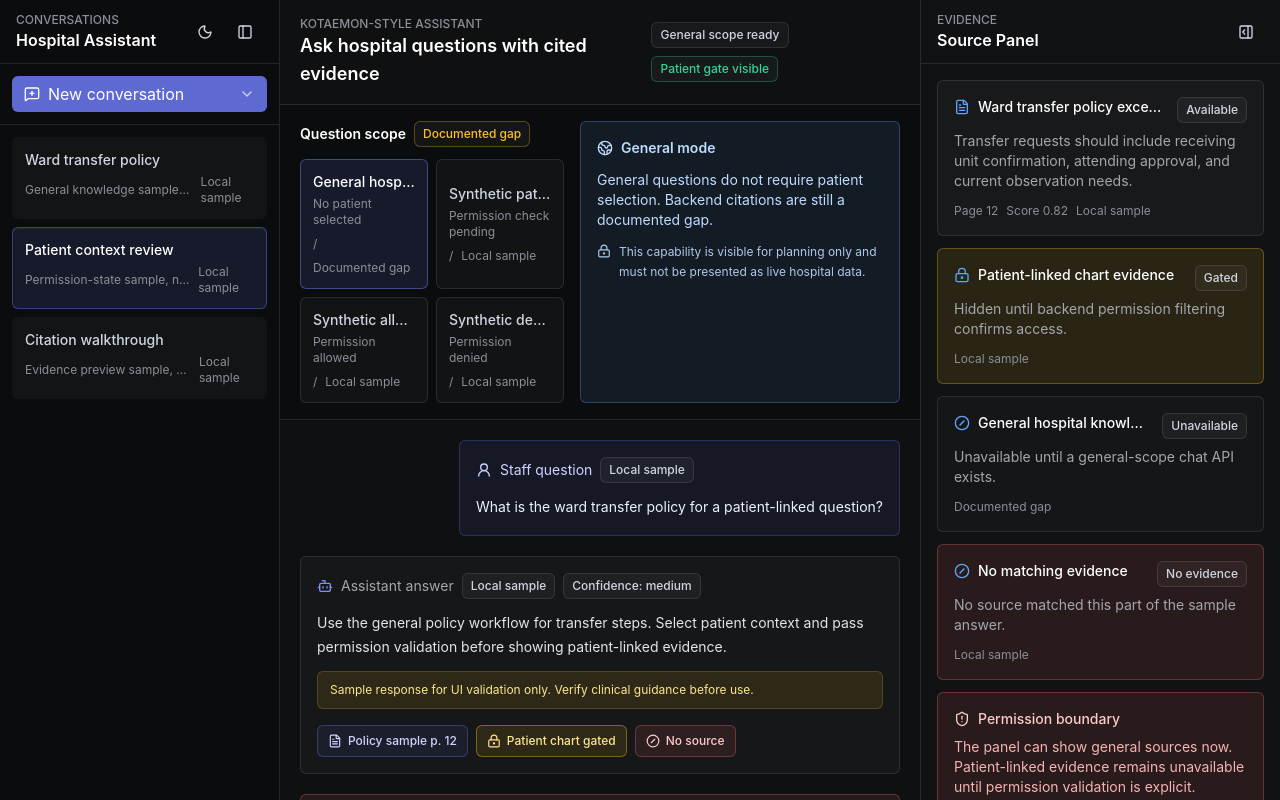
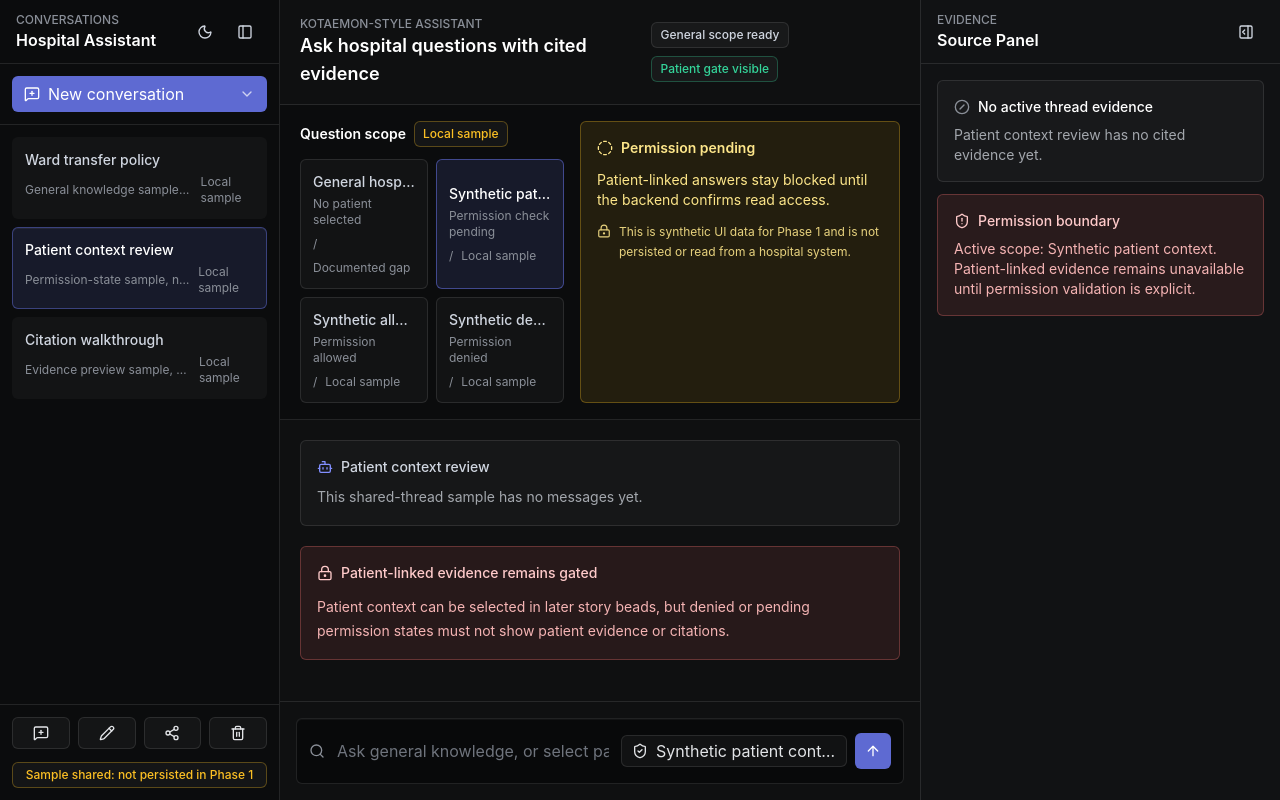
Before and after one commit to qwan30/chat-hospital-system, a Next.js app in the folder app/frontend/: page / in a window 1280 px wide. Both pictures are taken after a click on the button 139 px from the left and 268 px from the top of the page. Shown: the top 800 px of the page. Built offline with nearby package versions, Linux system fonts and the light colour scheme.

Commit message:
fix(br-9gn): centralize chat workspace state

```diff
--- a/app/frontend/package.json
+++ b/app/frontend/package.json
@@ -7,6 +7,7 @@
     "dev": "next dev",
     "build": "next build",
     "start": "next start",
+    "test:workspace": "node scripts/verify-chat-workspace-state.mjs",
     "lint": "eslint .",
     "typecheck": "tsc --noEmit",
     "ui:add": "shadcn add"
--- /dev/null
+++ b/app/frontend/scripts/verify-chat-workspace-state.mjs
@@ -0,0 +1,58 @@
+import assert from "node:assert/strict";
+import { readFileSync } from "node:fs";
+import { dirname, join } from "node:path";
+import test from "node:test";
+import { fileURLToPath } from "node:url";
+
+const root = dirname(fileURLToPath(import.meta.url));
+const appRoot = join(root, "..");
+
+function source(relativePath) {
+  return readFileSync(join(appRoot, relativePath), "utf8");
+}
+
+test("AssistantShell owns the active workspace model", () => {
+  const shell = source("src/components/chat/AssistantShell.tsx");
+
+  assert.match(shell, /useState\(sampleWorkspaceState\.activeThreadId\)/);
+  assert.match(shell, /useState\(sampleWorkspaceState\.activePatientContextId\)/);
+  assert.match(shell, /function handleSelectThread\(threadId: string\)/);
+  assert.match(shell, /setActivePatientContextId\(nextThread\.patientContextId \?\?/);
+  assert.match(shell, /const activeEvidenceSources = useMemo/);
+});
+
+test("AssistantShell wires one active model into all chat workspace children", () => {
+  const shell = source("src/components/chat/AssistantShell.tsx");
+
+  assert.ok(shell.includes("activeThread={activeThread}"));
+  assert.ok(shell.includes("activeThreadId={activeThreadId}"));
+  assert.ok(shell.includes("onSelectThread={handleSelectThread}"));
+  assert.ok(shell.includes("activeContext={activePatientContext}"));
+  assert.ok(shell.includes("activeContextId={activePatientContextId}"));
+  assert.ok(shell.includes("onSelectContext={setActivePatientContextId}"));
+  assert.ok(shell.includes("evidenceSources={activeEvidenceSources}"));
+});
+
+test("child workspace components do not own disconnected sample workspace state", () => {
+  const childFiles = [
+    "src/components/chat/ConversationSidebar.tsx",
+    "src/components/chat/ChatTranscript.tsx",
+    "src/components/chat/PatientContextGate.tsx",
+    "src/components/chat/EvidencePanel.tsx",
+    "src/components/chat/ChatComposer.tsx",
+  ];
+
+  for (const file of childFiles) {
+    const content = source(file);
+
+    assert.doesNotMatch(content, /sampleWorkspaceState/);
+  }
+});
+
+test("sidebar, transcript, context gate, composer, and evidence panel receive explicit props", () => {
+  assert.match(source("src/components/chat/ConversationSidebar.tsx"), /onSelectThread: \(threadId: string\) => void/);
+  assert.match(source("src/components/chat/ChatTranscript.tsx"), /activeThread: ConversationThread \| undefined/);
+  assert.match(source("src/components/chat/PatientContextGate.tsx"), /onSelectContext: \(contextId: string\) => void/);
+  assert.match(source("src/components/chat/ChatComposer.tsx"), /activeContext: PatientContext \| undefined/);
+  assert.match(source("src/components/chat/EvidencePanel.tsx"), /evidenceSources: EvidenceSource\[\]/);
+});
--- a/app/frontend/src/components/chat/AssistantShell.tsx
+++ b/app/frontend/src/components/chat/AssistantShell.tsx
@@ -1,15 +1,65 @@
+"use client";
+
+import { useMemo, useState } from "react";
 import { Badge } from "@/components/ui/badge";
 import { ChatComposer } from "@/components/chat/ChatComposer";
 import { ChatTranscript } from "@/components/chat/ChatTranscript";
 import { ConversationSidebar } from "@/components/chat/ConversationSidebar";
 import { EvidencePanel } from "@/components/chat/EvidencePanel";
 import { PatientContextGate } from "@/components/chat/PatientContextGate";
+import { sampleWorkspaceState } from "@/lib/chat-assistant";
 
 export function AssistantShell() {
+  const [activeThreadId, setActiveThreadId] = useState(sampleWorkspaceState.activeThreadId);
+  const [activePatientContextId, setActivePatientContextId] = useState(sampleWorkspaceState.activePatientContextId);
+
+  const activeThread = useMemo(
+    () => sampleWorkspaceState.threads.find((thread) => thread.id === activeThreadId) ?? sampleWorkspaceState.threads[0],
+    [activeThreadId],
+  );
+  const activePatientContext = useMemo(
+    () =>
+      sampleWorkspaceState.patientContexts.find((context) => context.id === activePatientContextId) ??
+      sampleWorkspaceState.patientContexts[0],
+    [activePatientContextId],
+  );
+  const activeEvidenceSources = useMemo(() => {
+    if (!activeThread) {
+      return [];
+    }
+
+    const citationSourceIds = new Set(
+      activeThread.messages.flatMap((message) => message.citations.map((citation) => citation.evidenceSourceId)),
+    );
+
+    return sampleWorkspaceState.evidenceSources.filter((source) => citationSourceIds.has(source.id));
+  }, [activeThread]);
+
+  function handleSelectThread(threadId: string) {
+    const nextThread = sampleWorkspaceState.threads.find((thread) => thread.id === threadId);
+
+    if (!nextThread) {
+      return;
+    }
+
+    setActiveThreadId(nextThread.id);
+    setActivePatientContextId(nextThread.patientContextId ?? sampleWorkspaceState.activePatientContextId);
+  }
+
+  function handleSelectFirstThread() {
+    handleSelectThread(sampleWorkspaceState.activeThreadId);
+  }
+
   return (
     <main className="min-h-dvh bg-[#08090a] text-[#f7f8f8]">
       <div className="grid min-h-dvh grid-cols-1 lg:grid-cols-[280px_minmax(0,1fr)_360px]">
-        <ConversationSidebar />
+        <ConversationSidebar
+          activeThread={activeThread}
+          activeThreadId={activeThreadId}
+          onSelectFirstThread={handleSelectFirstThread}
+          onSelectThread={handleSelectThread}
+          threads={sampleWorkspaceState.threads}
+        />
 
         <section className="order-1 flex min-h-[76dvh] min-w-0 flex-col bg-[#0f1011] lg:order-2 lg:min-h-dvh">
           <header className="flex min-h-16 flex-col justify-center gap-3 border-b border-white/10 px-4 py-4 md:flex-row md:items-center md:justify-between md:px-5">
@@ -23,12 +73,21 @@ export function AssistantShell() {
             </div>
           </header>
 
-          <PatientContextGate />
-          <ChatTranscript />
-          <ChatComposer />
+          <PatientContextGate
+            activeContext={activePatientContext}
+            activeContextId={activePatientContextId}
+            contexts={sampleWorkspaceState.patientContexts}
+            onSelectContext={setActivePatientContextId}
+          />
+          <ChatTranscript activeThread={activeThread} />
+          <ChatComposer activeContext={activePatientContext} />
         </section>
 
-        <EvidencePanel />
+        <EvidencePanel
+          activeContext={activePatientContext}
+          activeThread={activeThread}
+          evidenceSources={activeEvidenceSources}
+        />
       </div>
     </main>
   );
--- a/app/frontend/src/components/chat/ChatComposer.tsx
+++ b/app/frontend/src/components/chat/ChatComposer.tsx
@@ -1,7 +1,12 @@
 import { ArrowUp, Search, ShieldCheck } from "lucide-react";
 import { Button } from "@/components/ui/button";
+import type { PatientContext } from "@/lib/chat-assistant";
 
-export function ChatComposer() {
+export function ChatComposer({ activeContext }: { activeContext: PatientContext | undefined }) {
+  const scopeLabel = activeContext
+    ? `${activeContext.displayLabel} / ${activeContext.permissionLabel}`
+    : "No active scope selected";
+
   return (
     <form className="border-t border-white/10 bg-[#0f1011] p-3 md:p-4">
       <label className="sr-only" htmlFor="assistant-question">
@@ -20,7 +25,7 @@ export function ChatComposer() {
         <div className="flex shrink-0 items-center gap-2">
           <Button size="sm" variant="secondary" type="button">
             <ShieldCheck className="size-4" />
-            Scope
+            <span className="max-w-[180px] truncate">{scopeLabel}</span>
           </Button>
           <Button size="icon" type="button" aria-label="Submit question">
             <ArrowUp className="size-4" />
--- a/app/frontend/src/components/chat/ChatTranscript.tsx
+++ b/app/frontend/src/components/chat/ChatTranscript.tsx
@@ -1,17 +1,21 @@
 import { Bot, LockKeyhole, UserRound } from "lucide-react";
 import { Badge } from "@/components/ui/badge";
 import { SourceCitation } from "@/components/chat/SourceCitation";
-import { sampleWorkspaceState } from "@/lib/chat-assistant";
+import type { ConversationThread } from "@/lib/chat-assistant";
 
-export function ChatTranscript() {
-  const activeThread =
-    sampleWorkspaceState.threads.find((thread) => thread.id === sampleWorkspaceState.activeThreadId) ??
-    sampleWorkspaceState.threads[0];
-
+export function ChatTranscript({ activeThread }: { activeThread: ConversationThread | undefined }) {
   return (
     <div className="flex-1 min-w-0 overflow-y-auto px-4 py-5 md:px-5">
       <div className="mx-auto flex w-full max-w-4xl flex-col gap-5">
-        {activeThread.messages.map((message) => {
+        {!activeThread ? (
+          <EmptyThreadNotice title="No conversation selected" body="Choose a thread from the sidebar to inspect its messages." />
+        ) : null}
+
+        {activeThread && activeThread.messages.length === 0 ? (
+          <EmptyThreadNotice title={activeThread.title} body="This shared-thread sample has no messages yet." />
+        ) : null}
+
+        {activeThread?.messages.map((message) => {
           const isAssistant = message.role === "assistant";
 
           return (
@@ -67,3 +71,15 @@ export function ChatTranscript() {
     </div>
   );
 }
+
+function EmptyThreadNotice({ title, body }: { title: string; body: string }) {
+  return (
+    <article className="max-w-3xl rounded-md border border-white/10 bg-white/[0.03] p-4">
+      <div className="mb-2 flex items-center gap-2 text-sm font-medium text-[#d0d6e0]">
+        <Bot className="size-4 text-[#828fff]" />
+        {title}
+      </div>
+      <p className="text-sm leading-6 text-[#a3a7ad]">{body}</p>
+    </article>
+  );
+}
--- a/app/frontend/src/components/chat/ConversationSidebar.tsx
+++ b/app/frontend/src/components/chat/ConversationSidebar.tsx
@@ -1,19 +1,24 @@
 "use client";
 
-import { useMemo, useState } from "react";
 import { ChevronDown, MessageSquarePlus, Moon, PanelLeft } from "lucide-react";
 import { Badge } from "@/components/ui/badge";
 import { Button } from "@/components/ui/button";
 import { ThreadShareControls } from "@/components/chat/ThreadShareControls";
-import { sampleWorkspaceState } from "@/lib/chat-assistant";
+import type { ConversationThread } from "@/lib/chat-assistant";
 
-export function ConversationSidebar() {
-  const [activeThreadId, setActiveThreadId] = useState(sampleWorkspaceState.activeThreadId);
-  const activeThread = useMemo(
-    () => sampleWorkspaceState.threads.find((thread) => thread.id === activeThreadId),
-    [activeThreadId],
-  );
-
+export function ConversationSidebar({
+  activeThread,
+  activeThreadId,
+  onSelectFirstThread,
+  onSelectThread,
+  threads,
+}: {
+  activeThread: ConversationThread | undefined;
+  activeThreadId: string;
+  onSelectFirstThread: () => void;
+  onSelectThread: (threadId: string) => void;
+  threads: ConversationThread[];
+}) {
   return (
     <aside className="order-2 flex min-h-[320px] min-w-0 flex-col border-t border-white/10 bg-[#0b0c0d] lg:order-1 lg:min-h-dvh lg:border-r lg:border-t-0">
       <div className="flex h-16 items-center justify-between border-b border-white/10 px-4">
@@ -32,7 +37,7 @@ export function ConversationSidebar() {
       </div>
 
       <div className="border-b border-white/10 p-3">
-        <Button className="w-full justify-between" type="button" onClick={() => setActiveThreadId(sampleWorkspaceState.activeThreadId)}>
+        <Button className="w-full justify-between" type="button" onClick={onSelectFirstThread}>
           <span className="inline-flex items-center gap-2">
             <MessageSquarePlus className="size-4" />
             New conversation
@@ -42,7 +47,7 @@ export function ConversationSidebar() {
       </div>
 
       <nav className="flex-1 space-y-2 overflow-y-auto p-3" aria-label="Conversation threads">
-        {sampleWorkspaceState.threads.map((thread) => (
+        {threads.map((thread) => (
           <button
             key={thread.id}
             className={
@@ -53,7 +58,7 @@ export function ConversationSidebar() {
             }
             type="button"
             aria-current={thread.id === activeThreadId ? "page" : undefined}
-            onClick={() => setActiveThreadId(thread.id)}
+            onClick={() => onSelectThread(thread.id)}
           >
             <span className="block truncate text-sm font-medium">{thread.title}</span>
             <span className="mt-1 flex items-center justify-between gap-2 text-xs text-[#8a8f98]">
@@ -66,7 +71,7 @@ export function ConversationSidebar() {
 
       <ThreadShareControls
         activeThread={activeThread}
-        onSelectFirstThread={() => setActiveThreadId(sampleWorkspaceState.activeThreadId)}
+        onSelectFirstThread={onSelectFirstThread}
       />
     </aside>
   );
--- a/app/frontend/src/components/chat/EvidencePanel.tsx
+++ b/app/frontend/src/components/chat/EvidencePanel.tsx
@@ -1,8 +1,7 @@
 import { CircleSlash, FileText, LockKeyhole, PanelRightOpen, ShieldAlert } from "lucide-react";
 import { Badge } from "@/components/ui/badge";
 import { Button } from "@/components/ui/button";
-import type { EvidenceAvailability } from "@/lib/chat-assistant";
-import { sampleEvidenceSources } from "@/lib/chat-assistant";
+import type { ConversationThread, EvidenceAvailability, EvidenceSource, PatientContext } from "@/lib/chat-assistant";
 
 const evidenceStyles: Record<
   EvidenceAvailability,
@@ -34,7 +33,15 @@ const evidenceStyles: Record<
   },
 };
 
-export function EvidencePanel() {
+export function EvidencePanel({
+  activeContext,
+  activeThread,
+  evidenceSources,
+}: {
+  activeContext: PatientContext | undefined;
+  activeThread: ConversationThread | undefined;
+  evidenceSources: EvidenceSource[];
+}) {
   return (
     <aside className="order-3 min-h-[360px] min-w-0 border-t border-white/10 bg-[#111214] lg:min-h-dvh lg:border-l lg:border-t-0">
       <div className="flex h-16 items-center justify-between border-b border-white/10 px-4">
@@ -48,7 +55,21 @@ export function EvidencePanel() {
       </div>
 
       <div className="space-y-3 p-4">
-        {sampleEvidenceSources.map((item) => {
+        {evidenceSources.length === 0 ? (
+          <article className="rounded-md border border-white/10 bg-white/[0.03] p-4">
+            <div className="mb-2 flex items-center gap-2 text-sm font-medium text-white">
+              <CircleSlash className="size-4 text-[#8a8f98]" />
+              No active thread evidence
+            </div>
+            <p className="text-sm leading-5 text-[#a3a7ad]">
+              {activeThread
+                ? `${activeThread.title} has no cited evidence yet.`
+                : "Choose a conversation before inspecting evidence."}
+            </p>
+          </article>
+        ) : null}
+
+        {evidenceSources.map((item) => {
           const style = evidenceStyles[item.availability];
           const Icon = style.icon;
 
@@ -77,8 +98,8 @@ export function EvidencePanel() {
             Permission boundary
           </div>
           <p className="text-sm leading-5 text-[#f5b4b4]">
-            The panel can show general sources now. Patient-linked evidence remains unavailable until permission
-            validation is explicit.
+            Active scope: {activeContext?.displayLabel ?? "No context selected"}. Patient-linked evidence remains
+            unavailable until permission validation is explicit.
           </p>
         </article>
       </div>
--- a/app/frontend/src/components/chat/PatientContextGate.tsx
+++ b/app/frontend/src/components/chat/PatientContextGate.tsx
@@ -1,10 +1,8 @@
 "use client";
 
-import { useMemo, useState } from "react";
 import { CheckCircle2, CircleDashed, Globe2, LockKeyhole, ShieldAlert } from "lucide-react";
 import { Badge } from "@/components/ui/badge";
 import type { PatientContext, PatientPermissionState } from "@/lib/chat-assistant";
-import { samplePatientContexts } from "@/lib/chat-assistant";
 
 const permissionCopy: Record<
   PatientPermissionState,
@@ -41,13 +39,17 @@ const permissionCopy: Record<
   },
 };
 
-export function PatientContextGate() {
-  const [activeContextId, setActiveContextId] = useState(samplePatientContexts[0]?.id ?? "");
-  const activeContext = useMemo(
-    () => samplePatientContexts.find((context) => context.id === activeContextId) ?? samplePatientContexts[0],
-    [activeContextId],
-  );
-
+export function PatientContextGate({
+  activeContext,
+  activeContextId,
+  contexts,
+  onSelectContext,
+}: {
+  activeContext: PatientContext | undefined;
+  activeContextId: string;
+  contexts: PatientContext[];
+  onSelectContext: (contextId: string) => void;
+}) {
   if (!activeContext) {
     return null;
   }
@@ -69,12 +71,12 @@ export function PatientContextGate() {
           </div>
 
           <div className="grid gap-2 sm:grid-cols-2">
-            {samplePatientContexts.map((context) => (
+            {contexts.map((context) => (
               <ContextButton
                 key={context.id}
                 context={context}
-                selected={context.id === activeContext.id}
-                onSelect={() => setActiveContextId(context.id)}
+                selected={context.id === activeContextId}
+                onSelect={() => onSelectContext(context.id)}
               />
             ))}
           </div>
```
Also changed, not shown: 1 other file (tests, documents, lock files or other folders).
